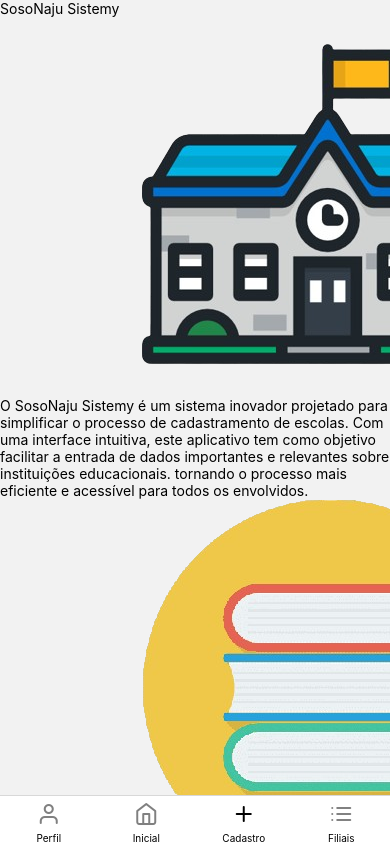
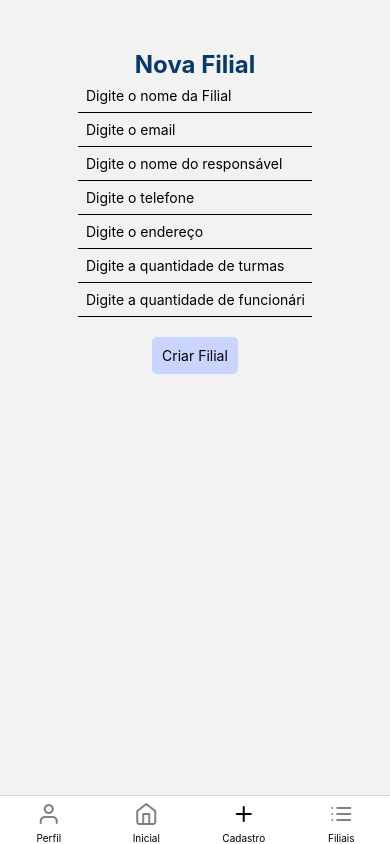
Before and after one commit to aninha306/desafio-filiais, a React Native app: screen /Filiais in a window 390 px wide. Built offline with nearby package versions, Linux system fonts and the light colour scheme.

Commit message:
cadastro

```diff
--- a/src/data/Escola.js
+++ b/src/data/Escola.js
@@ -0,0 +1,16 @@
+export const user = {
+    nome: "Marista",
+    email: "marista@gmail.com",
+    responsavel: {
+        nome: "Ana Clara Costa",
+        cargo: "diretora"
+    },
+    telefone: "19 998547568",
+    endereco: {
+      bairro: "Jd São Paulo",
+      cidade: "Valinhos",
+      cep: "13273-450"
+    },
+    turmas: "45",
+    funcionarios: "250"
+  };
--- a/src/models/cadastro.js
+++ b/src/models/cadastro.js
@@ -0,0 +1,16 @@
+export default class Cadastro {
+    constructor(nome, email, responsavel, telefone, endereco, turmas, funcionarios) {
+      this.id = this.generateId();
+      this.nome = nome;
+      this.email = email;
+      this.responsavel = responsavel;
+      this.telefone = telefone;
+      this.endereco = endereco;
+      this.turmas = turmas;
+      this.funcionarios = funcionarios;
+    }
+
+    generateId() {
+      return Math.floor(Math.random() * 1000);
+    }
+  }
--- a/src/models/cadastros.js
+++ b/src/models/cadastros.js
@@ -0,0 +1,46 @@
+import { user } from "../data/Escola";
+import Cadastro from "./cadastro";
+
+class Escola {
+  constructor() {
+    this.users = [];
+  }
+
+  getAll() {
+    return this.users;
+  }
+
+  get(id) {
+    return this.users.find((user) => user.id === id);
+  }
+
+  add(user) {
+    this.users.push(user);
+  }
+
+  remove(id) {
+    this.users = this.users.filter((user) => user.id !== id);
+  }
+
+  update(id, nome, email, responsavel, telefone, endereco, turmas, funcionarios) {
+    const user = this.get(id);
+
+    if (user) {
+      user.nome = nome;
+      user.email = email;
+      user.responsavel = responsavel;
+      user.telefone = telefone;
+      user.endereco = endereco;
+      user.turmas = turmas;
+      user.funcionarios = funcionarios;
+    }
+    return user;
+  }
+}
+
+const escola = new Escola();
+const newUser = new Cadastro(user.nome, user.email, user.responsavel, user.telefone, user.endereco, user.turmas, user.funcionarios);
+
+escola.add(newUser);
+
+export default escola;
--- a/src/screens/Filiais/index.jsx
+++ b/src/screens/Filiais/index.jsx
@@ -1,22 +1,121 @@
-import { Text, View, Image } from "react-native";
+import { Text, TextInput, TouchableOpacity, View } from "react-native";
+import { useNavigation } from "@react-navigation/native";
+import { useState, useEffect } from "react";
 
 import styles from "./styles";
+import Title from "../../components/Title";
+import Cadastro from "../../models/cadastro";
+import Cadastros from "../../models/cadastros";
+import { user } from "../../data/Escola";
 
-export default function Home() {
+export default function Form({ route }) {
+    let edit = route.params;
 
-  return (
-    <View style={styles.container}>
-      <Text style={styles.text}>SosoNaju Sistemy</Text>
-      <Image source={require('../../../assets/escolaa.png')} style={styles.imagem} />
+    const [nome, setName] = useState("");
+    const [email, setEmail] = useState("");
+    const [responsavel, setResp] = useState("");
+    const [telefone, setTel] = useState("");
+    const [endereco, setEnder] = useState("");
+    const [turmas, setTurmas] = useState("");
+    const [funcionarios, setFunc] = useState("");
+    const [isUpdate, setIsUpdate] = useState(edit);
 
-      <Text style={styles.txt}>O SosoNaju Sistemy é um sistema inovador projetado para simplificar
-        o processo de cadastramento de escolas.
-        Com uma interface intuitiva, este aplicativo tem como
-        objetivo facilitar a entrada de dados importantes e relevantes
-        sobre instituições educacionais.
-        tornando o processo mais eficiente e acessível para todos os envolvidos.</Text>
-        <Image source={require('../../../assets/livroo.png')} style={styles.imagemm} />
-        <Text style={styles.txt}>@SosoNajuSistemy</Text>
-    </View>
-  );
+    const navigation = useNavigation();
+
+    useEffect(() => {
+        if (edit) {
+            setName(user.name);
+            setEmail(user.email);
+            setResp(user.responsavel);
+            setTel(user.telefone);
+            setEnder(user.endereco);
+            setTurmas(user.turmas);
+            setFunc(user.funcionarios);
+            setIsUpdate(true);
+        } else {
+            clearInputs();
+        }
+    }, [user, edit]);
+
+    const handleUserAction = () => {
+        if (isUpdate) {
+            Cadastros.update(user.id, nome, email, responsavel, telefone, endereco, turmas, funcionarios);
+            clearInputs();
+        } else {
+            const newUser = new Cadastro(nome, email, responsavel, telefone, endereco, turmas, funcionarios);
+            Cadastros.add(newUser);
+            clearInputs();
+        }
+        navigation.navigate("Users");
+    };
+
+    const clearInputs = () => {
+        setIsUpdate(false);
+        edit = false;
+        setName("");
+        setEmail("");
+        setResp("");
+        setTel("");
+        setEnder("");
+        setTurmas("");
+        setFunc("");
+    };
+
+    return (
+        <View style={styles.container}>
+            <Title title={isUpdate ? "Editar" : "Nova Filial"} />
+            <TextInput
+                placeholder="Digite o nome da Filial"
+                style={styles.userInput}
+                onChangeText={setName}
+                value={nome}
+            />
+            <TextInput
+                placeholder="Digite o email"
+                style={styles.userInput}
+                onChangeText={setEmail}
+                value={email}
+            />
+            <TextInput
+                placeholder="Digite o nome do responsável"
+                style={styles.userInput}
+                onChangeText={setResp}
+                value={responsavel}
+            />
+            <TextInput
+                placeholder="Digite o telefone"
+                style={styles.userInput}
+                onChangeText={setTel}
+                value={telefone}
+            />
+            <TextInput
+                placeholder="Digite o endereço"
+                style={styles.userInput}
+                onChangeText={setEnder}
+                value={endereco}
+            />
+            <TextInput
+                placeholder="Digite a quantidade de turmas"
+                style={styles.userInput}
+                onChangeText={setTurmas}
+                value={turmas}
+            />
+            <TextInput
+                placeholder="Digite a quantidade de funcionários"
+                style={styles.userInput}
+                onChangeText={setFunc}
+                value={funcionarios}
+            />
+
+            <TouchableOpacity style={styles.button} onPress={handleUserAction}>
+                <Text>{isUpdate ? "Salvar Alterações" : "Criar Filial"}</Text>
+            </TouchableOpacity>
+
+            {isUpdate && (
+                <TouchableOpacity style={styles.button} onPress={clearInputs}>
+                    <Text>Cancelar Edição</Text>
+                </TouchableOpacity>
+            )}
+        </View>
+    );
 }
--- a/src/screens/Filiais/styles.js
+++ b/src/screens/Filiais/styles.js
@@ -0,0 +1,22 @@
+import { StyleSheet } from "react-native";
+
+const styles = StyleSheet.create({
+  container: {
+    flex: 1,
+    marginTop: 50,
+    alignItems: "center",
+  },
+  button: {
+    marginTop: 20,
+    padding: 10,
+    backgroundColor: "#C9D4FF",
+    borderRadius: 5,
+  },
+  userInput: {
+    padding: 8,
+    borderBottomColor: "black",
+    borderBottomWidth: 1,
+  },
+});
+
+export default styles;
--- a/src/screens/Lista/index.jsx
+++ b/src/screens/Lista/index.jsx
@@ -6,17 +6,8 @@ export default function Home() {
 
   return (
     <View style={styles.container}>
-      <Text style={styles.text}>SosoNaju Sistemy</Text>
-      <Image source={require('../../../assets/escolaa.png')} style={styles.imagem} />
+      <Text style={styles.text}>Lista</Text>
 
-      <Text style={styles.txt}>O SosoNaju Sistemy é um sistema inovador projetado para simplificar
-        o processo de cadastramento de escolas.
-        Com uma interface intuitiva, este aplicativo tem como
-        objetivo facilitar a entrada de dados importantes e relevantes
-        sobre instituições educacionais.
-        tornando o processo mais eficiente e acessível para todos os envolvidos.</Text>
-        <Image source={require('../../../assets/livroo.png')} style={styles.imagemm} />
-        <Text style={styles.txt}>@SosoNajuSistemy</Text>
     </View>
   );
 }
```
